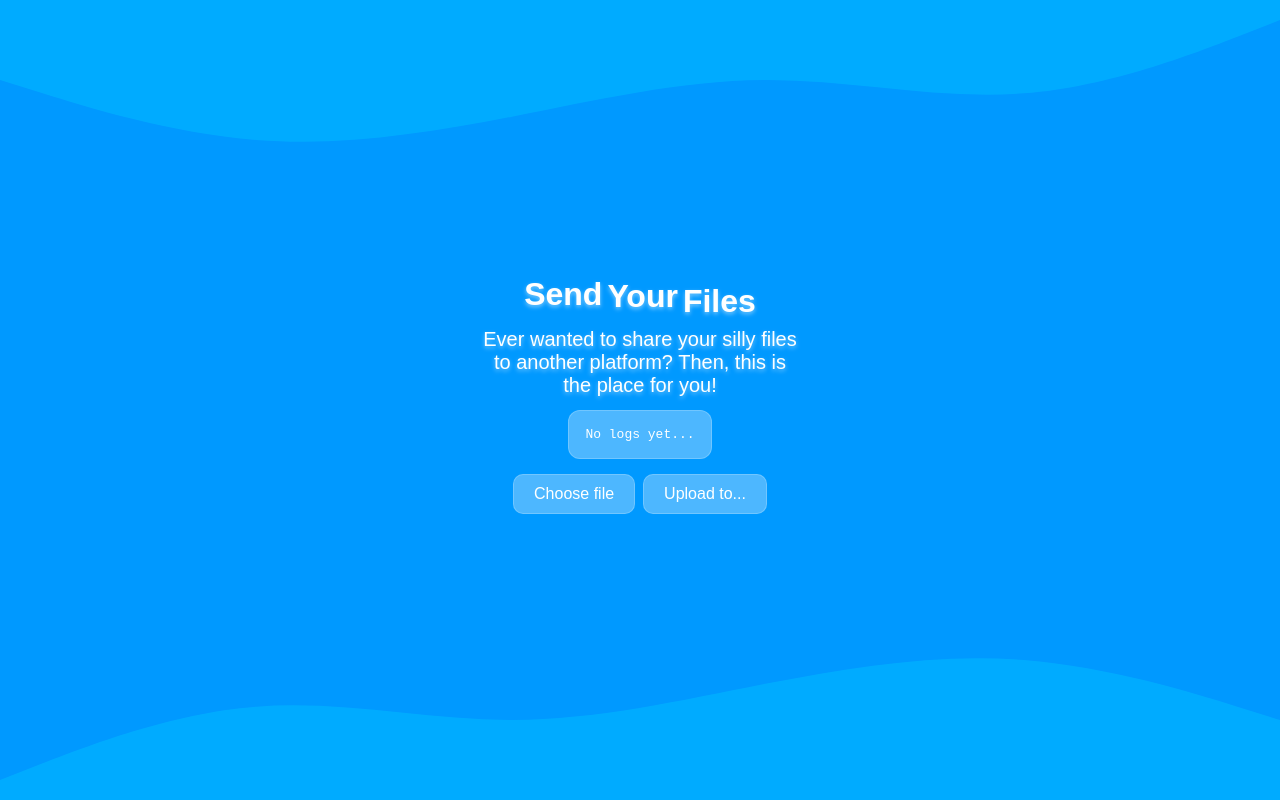
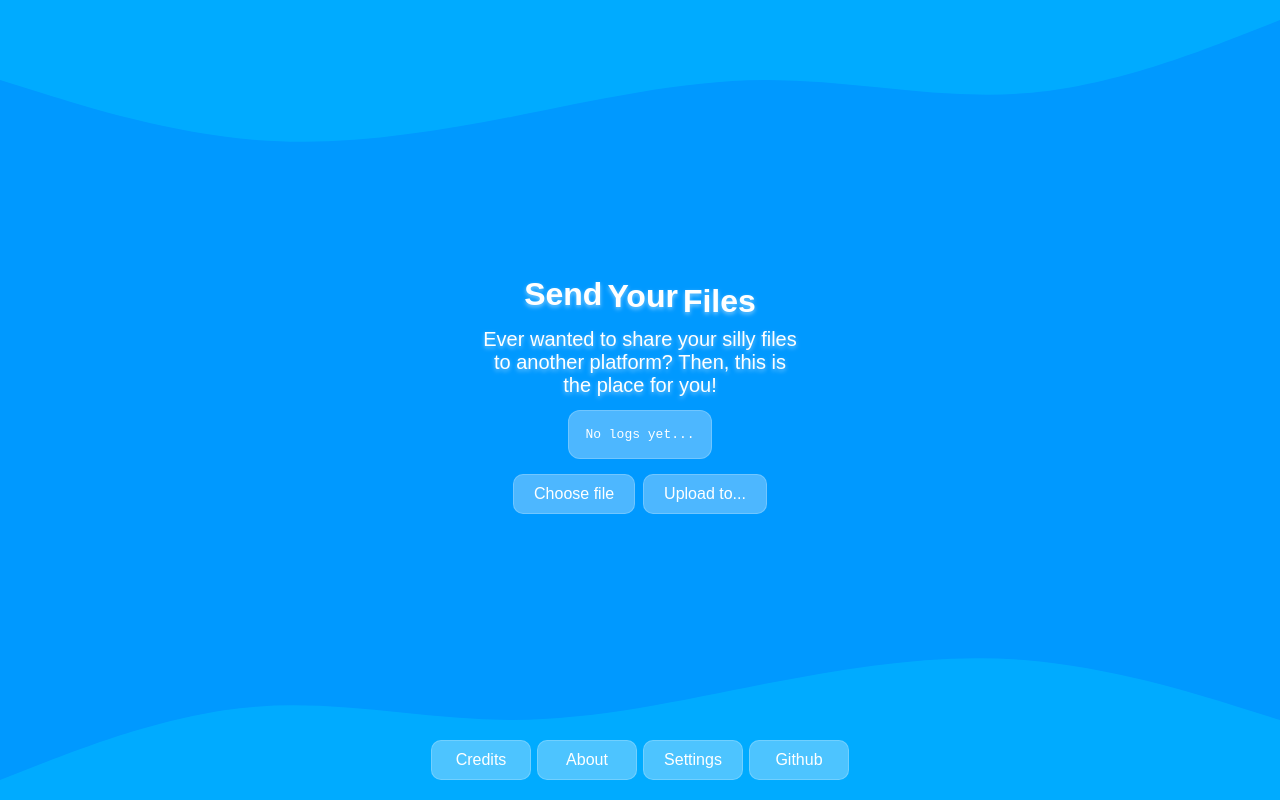
Before and after one commit to PinpointTools/SendYourFiles-RW, a Vue app: page / in a window 1280 px wide. Built offline with nearby package versions, Linux system fonts and the light colour scheme.

Commit message:
extra buttons with animations

```diff
--- a/src/App.vue
+++ b/src/App.vue
@@ -28,8 +28,12 @@
             </div>
             <UploadSection />
         </div>
+        <UploadTo />
+
+        <div class="bottomPage">
+            <ExtraButtons />
+        </div>
     </WavyBackground>
-    <UploadTo />
 </template>
 
 <style>
@@ -63,6 +67,15 @@
         }
     }
 
+    .bottomPage {
+        position: fixed;
+        bottom: 0;
+        display: flex;
+        justify-content: center;
+        align-items: center;
+        margin-bottom: 20px;
+    }
+
     @keyframes float {
         0%, 100% { transform: translateY(0); }
         50% { transform: translateY(-10px); }
--- a/src/components/main/ExtraButtons.vue
+++ b/src/components/main/ExtraButtons.vue
@@ -1,6 +1,55 @@
 <script setup>
+  function placeholder() {
+    alert("Placeholder... I guess?");
+  }
 </script>
 
 <template>
+    <div class="mainExtras">
+        <button @click="placeholder()" class="button a1"> Credits </button>
+        <button @click="placeholder()" class="button a2"> About </button>
+        <button @click="placeholder()" class="button a3"> Settings </button>
+        <a href="https://github.com/PinpointTools/SendYourFiles-RW" class="button a4"> Github </a>
+    </div>
+</template>
 
-</template>
+<style scoped>
+    .mainExtras {
+        display: flex;
+        flex-wrap: wrap;
+        justify-content: center;
+        gap: 6px;
+
+        .button {
+            width: 100px;
+            box-sizing: border-box;
+
+            &.a1 { animation: float 2s ease-in-out infinite; }
+            &.a2 { animation: float 2s ease-in-out 0.3s infinite; }
+            &.a3 { animation: float 2s ease-in-out 0.6s infinite; }
+            &.a4 { animation: float 2s ease-in-out 0.9s infinite; }
+        }
+
+        @media screen and (max-width: 768px) {
+            flex-direction: column;
+            align-items: center;
+
+            .button {
+                &.a1 { animation-name: xfloat; }
+                &.a2 { animation-name: xfloat; animation-delay: 0.3s; }
+                &.a3 { animation-name: xfloat; animation-delay: 0.6s; }
+                &.a4 { animation-name: xfloat; animation-delay: 0.9s; }
+            }
+        }
+    }
+
+    @keyframes float {
+        0%, 100% { transform: translateY(0); }
+        50% { transform: translateY(-10px); }
+    }
+
+    @keyframes xfloat {
+        0%, 100% { transform: translateX(0); }
+        50% { transform: translateX(-10px); }
+    }
+</style>
--- a/src/global.css
+++ b/src/global.css
@@ -16,6 +16,8 @@ html, body, #app {
     font-size: 16px;
     scale: 1;
     transition: all 0.1s ease-out;
+    text-decoration: none;
+    text-align: center;
 
     &:hover {
         background-color: rgba(255, 255, 255, 0.5);
```
